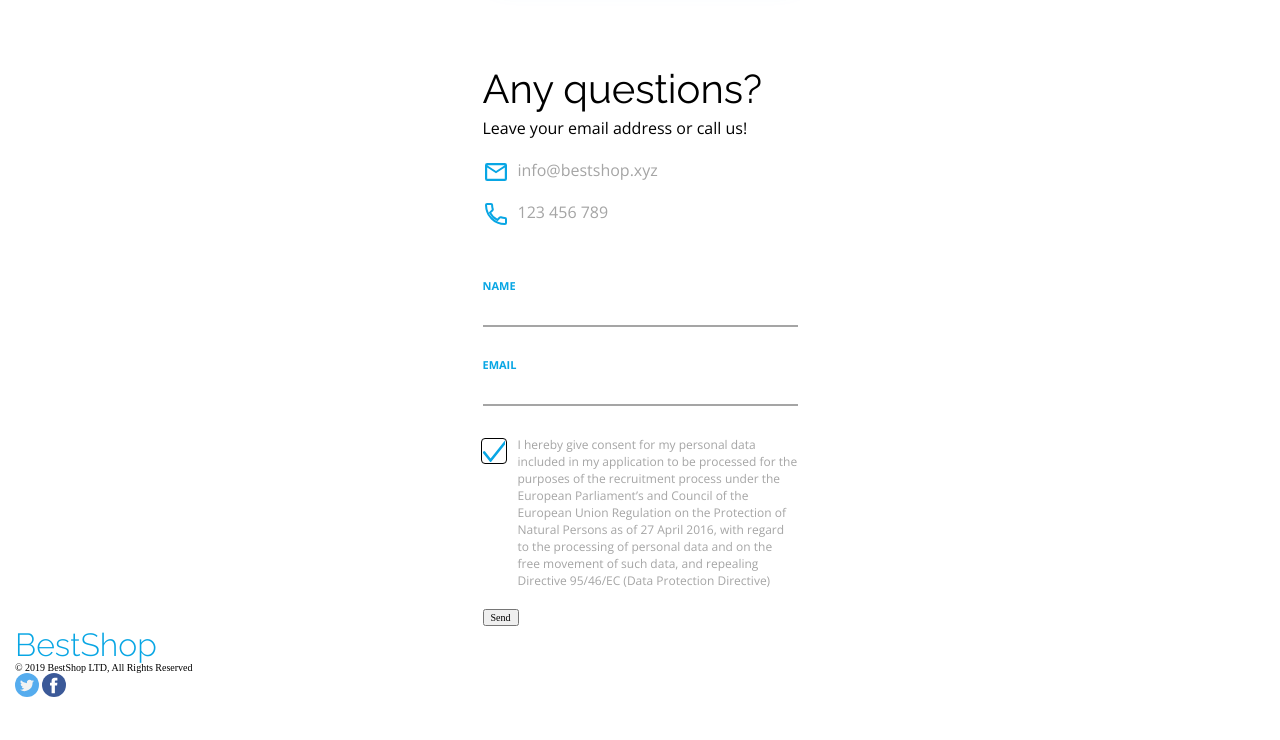
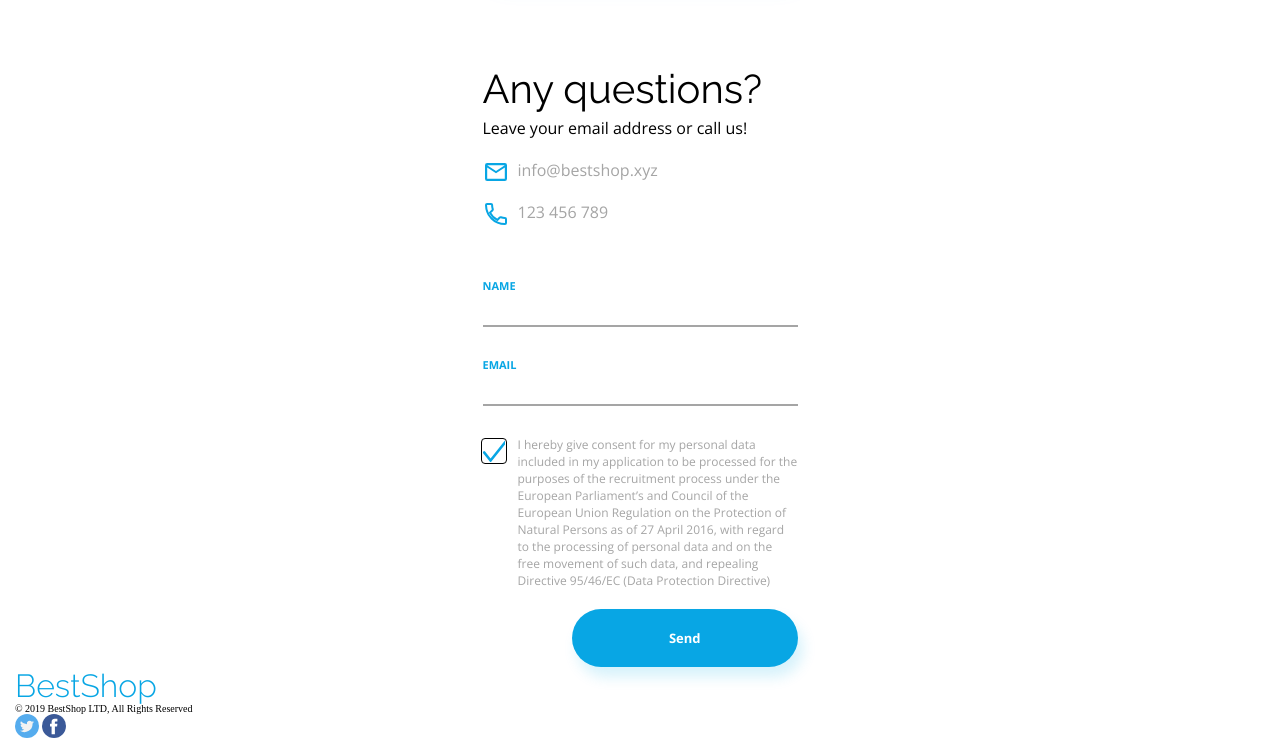
Before and after one commit to andro2ss/CL_RWD_Site, a website: page index.html in a window 1280 px wide. Shown: the part 3091-3831 px from the top of the page. Before the commit the page ends 3790 px from the top, so only its background shows below. Drawn offline with nearby package versions, Linux system fonts and the light colour scheme.

Commit message:
contact section 90%

```diff
--- a/index.html
+++ b/index.html
@@ -217,7 +217,7 @@
                             and repealing Directive 95/46/EC (Data Protection Directive)</label>
                     </div>
                 </form>
-                <button type="submit" form="form" value="Submit" class="contact__form--btn">Send</button>
+                <button type="submit" form="form" value="Submit" class="contact__btn">Send</button>
             </div>
         </div>
     </section>
--- a/src/scss/layout/_sectionContact.scss
+++ b/src/scss/layout/_sectionContact.scss
@@ -46,6 +46,8 @@
 
   .container__form {
     padding-top: 5rem;
+    display: flex;
+    flex-direction: column;
 
     .contact__form {
       .form__field {
@@ -112,6 +114,7 @@
           height: 2.8rem;
           top: 0.2rem;
           left: -0.3rem;
+
           &:after {
             content: "";
             position: absolute;
@@ -133,5 +136,19 @@
       }
     }
 
+    .contact__btn {
+      font-family: $font-regular;
+      font-weight: 700;
+      font-size: 1.3rem;
+      line-height: 1.8rem;
+      color: $color-white;
+
+      border: none;
+      align-self: flex-end;
+      background: $color-primary;
+      padding: 2rem 9.7rem;
+      border-radius: 35px;
+      box-shadow: 5px 10px 14px #07ACE629;
+    }
   }
 }
```
Also changed, not shown: src/css/main.css, 1 other file.
